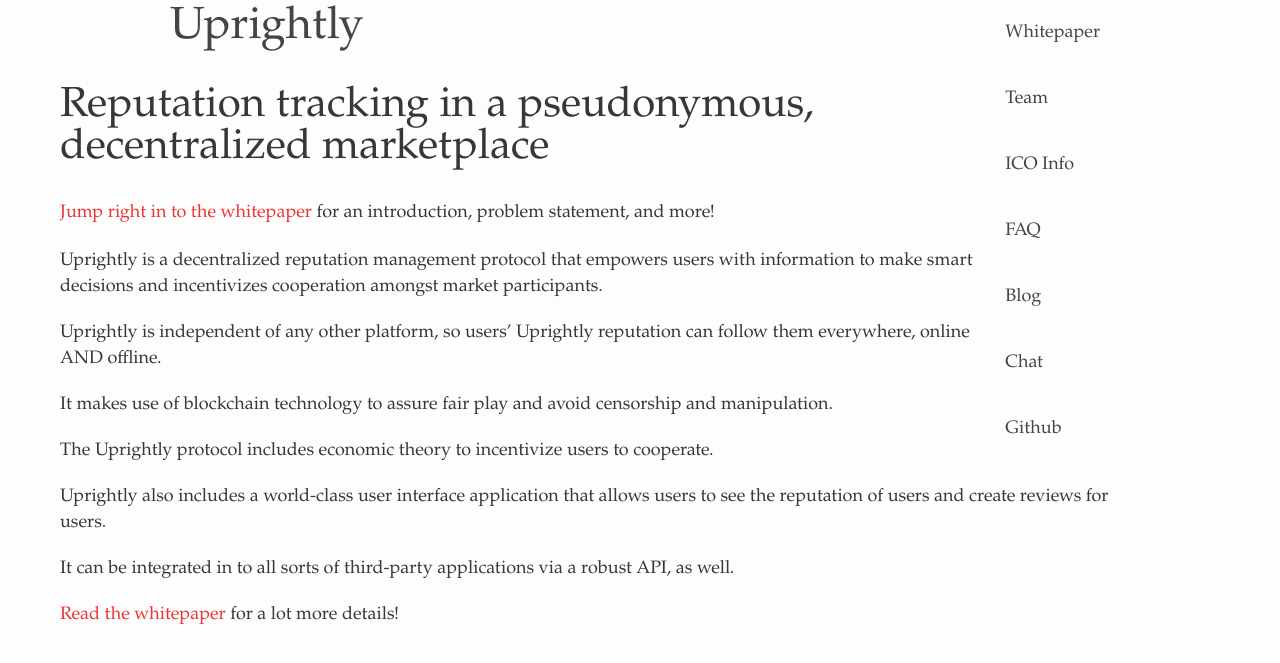
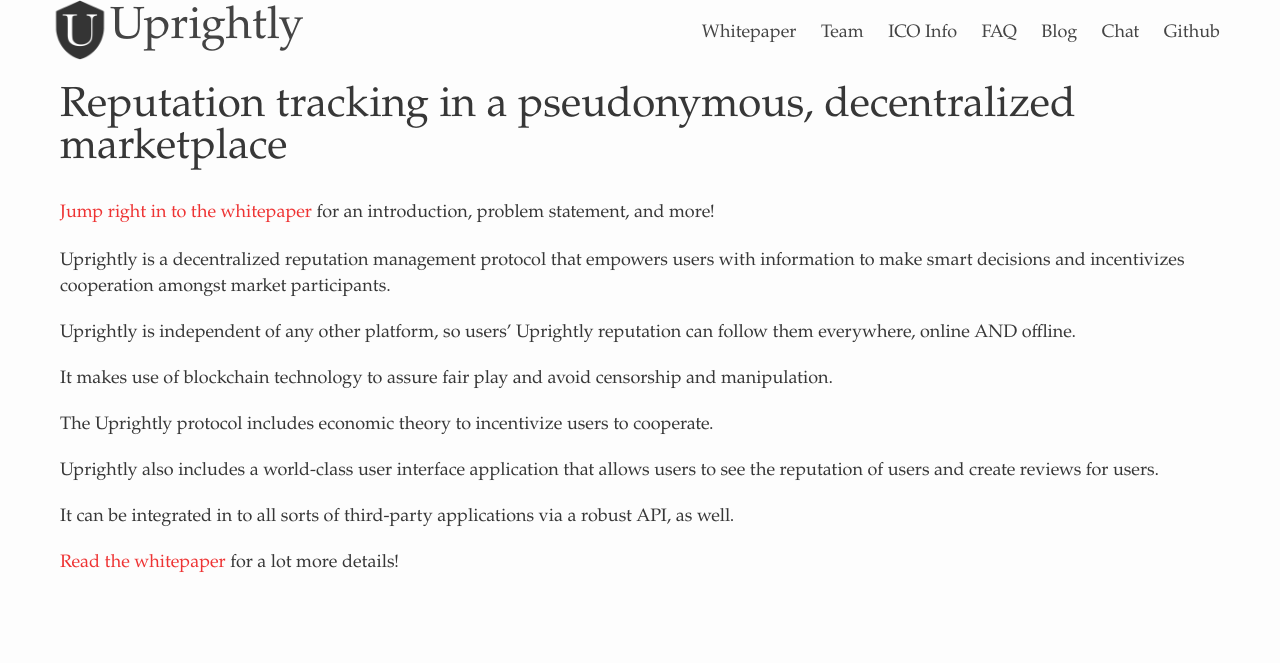
Before and after one commit to uprightly/website, a Jekyll site: the page built from index.md, in a window 1280 px wide. Shown: the top 663 px of the page. Built offline with Jekyll 4.4.1, drawn with Linux system fonts in a browser that asks for light colours.

Commit message:
add post, add logo

```diff
--- a/_includes/header.html
+++ b/_includes/header.html
@@ -1,7 +1,7 @@
 <header class="site-header">
 
   <div class="wrapper">
-
+    <img src="/images/shield.png" class="logo" />
     <a class="site-title" href="{{ site.baseurl }}/">{{ site.title }}</a>
 
     <nav class="site-nav">
--- a/_sass/_layout.scss
+++ b/_sass/_layout.scss
@@ -4,9 +4,8 @@
 .site-header {
     font-family: Baskerville, "Baskerville Old Face", "Hoefler Text", Garamond, "Times New Roman", serif;
     min-height: 56px;
-    max-width: 940px;
     margin: 0 auto;
-    padding: 0 10px;
+    padding: 0 50px;
     // Positioning context for the mobile navigation icon
     position: relative;
 }
@@ -34,7 +33,7 @@
         color: #444;
     }
     .page-link {
-        display: block;
+        display: inline-block;
         padding: 5px 10px;
     }
 }
@@ -102,7 +101,7 @@
     p {
 
         padding: 0px 10px;
-        padding-right: 140px;
+        padding-right: 50px;
         margin: 0 auto;
         line-height: 26px;
         margin-bottom: 20px;
--- a/css/main.scss
+++ b/css/main.scss
@@ -61,3 +61,8 @@
 .roadmap {
     max-width: 600px;
 }
+
+.logo {
+    width: 60px;
+    float: left;
+}
```
Also changed, not shown: _posts/2018-02-07-follow-our-development.markdown (added, +13 -0 lines).
